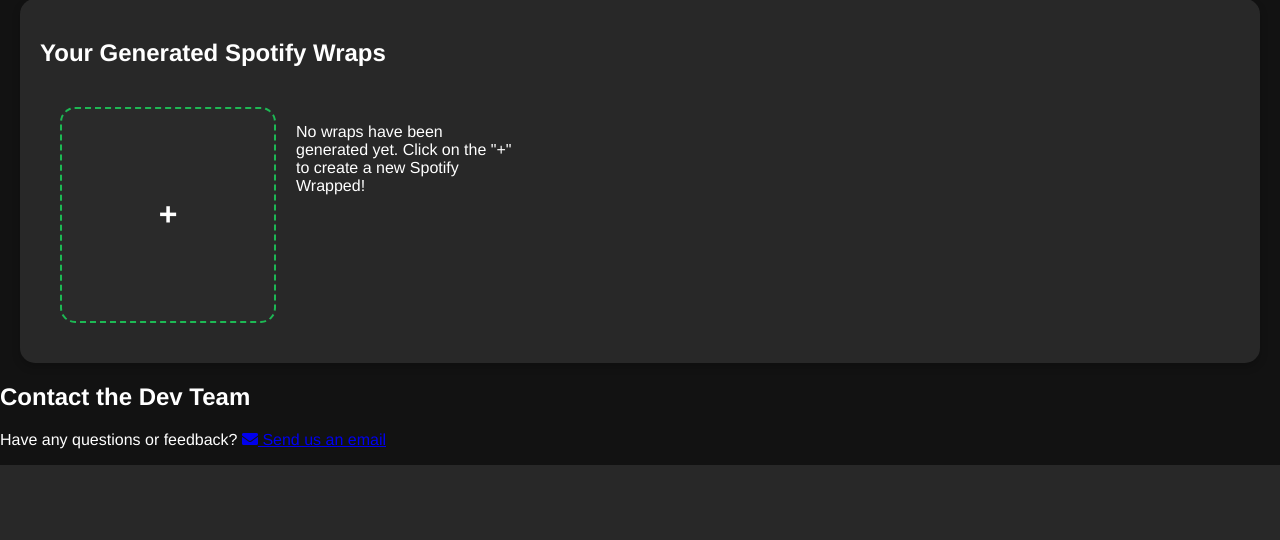
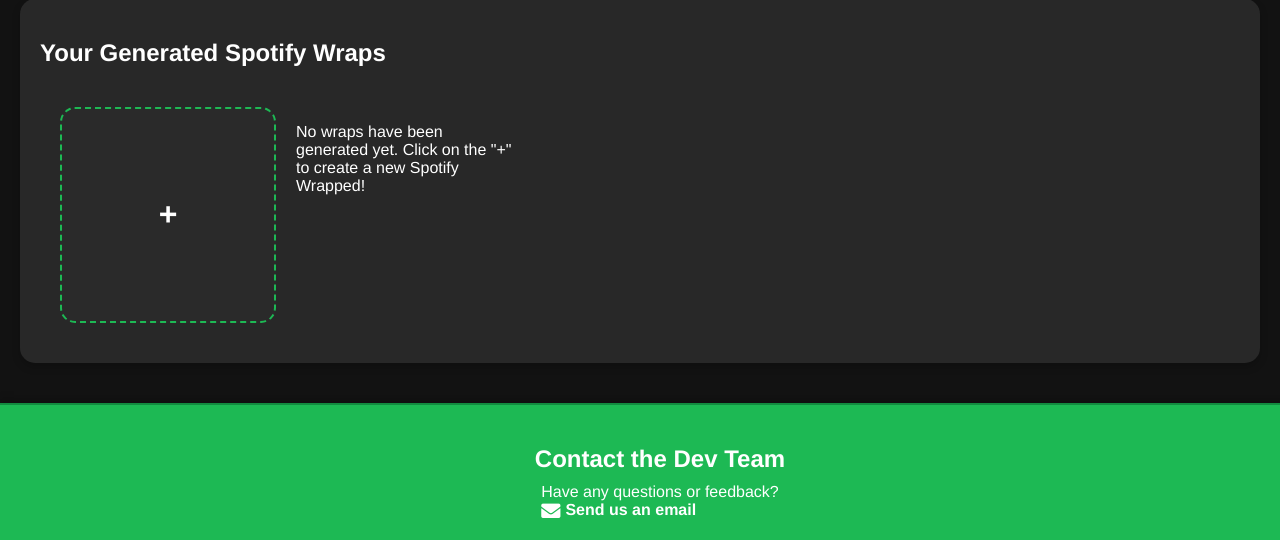
Before and after one commit to JLee4103/Spotify-Wrapped, a Django app: page /spotifyWrapped/ in a window 1280 px wide. Shown: the part 339-879 px from the top of the page. Before the commit the page ends 804 px from the top, so only its background shows below. Run offline with Django 5.2, Linux system fonts and the light colour scheme.

Commit message:
fixed the footer

```diff
--- a/mysite/spotifyWrapped/static/spotifyWrapped/home.css
+++ b/mysite/spotifyWrapped/static/spotifyWrapped/home.css
@@ -313,8 +313,6 @@ h1 {
         margin-top: 40px; /* Add some margin at the top */
         border-top: 2px solid #128b3f; /* Add a top border in a darker green */
         box-shadow: 0 -4px 8px rgba(0, 0, 0, 0.2); /* Add a shadow for depth */
-        position: fixed; /* Fix the footer at the bottom */
-        bottom: 0; /* Align to the bottom of the page */
         width: 100%; /* Full width */
         z-index: 1000; /* Ensure it stays on top */
     }
--- a/mysite/spotifyWrapped/templates/spotifyWrapped/home.html
+++ b/mysite/spotifyWrapped/templates/spotifyWrapped/home.html
@@ -200,7 +200,7 @@
     </script>
 </body>
 <!-- Footer Section -->
-<footer class=".footer-section">
+<footer class="footer-section">
     <div class="contact-dev">
         <h2>Contact the Dev Team</h2>
         <p>Have any questions or feedback? <a href="mailto:jlee4103@gatech.edu"><i class="fas fa-envelope"></i> Send us an email</a></p>
```
